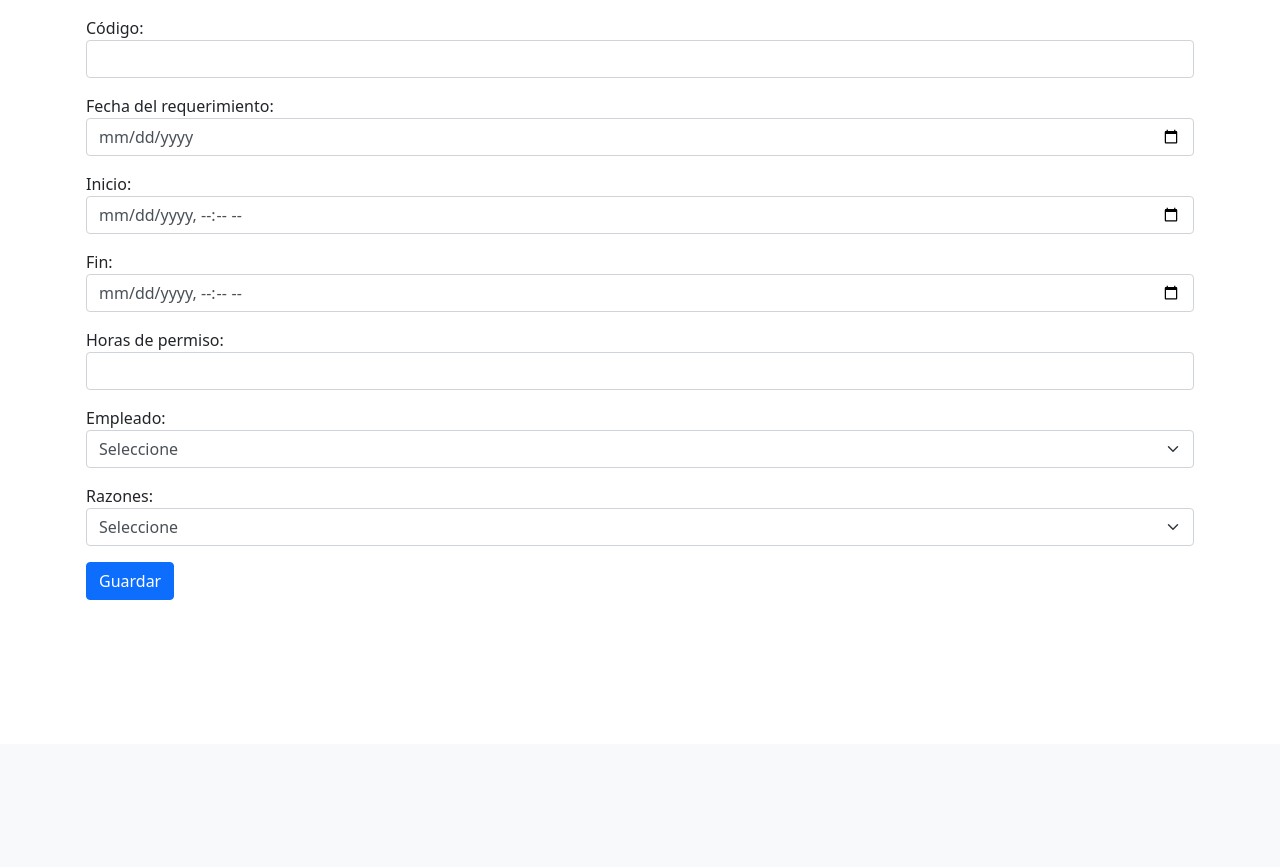
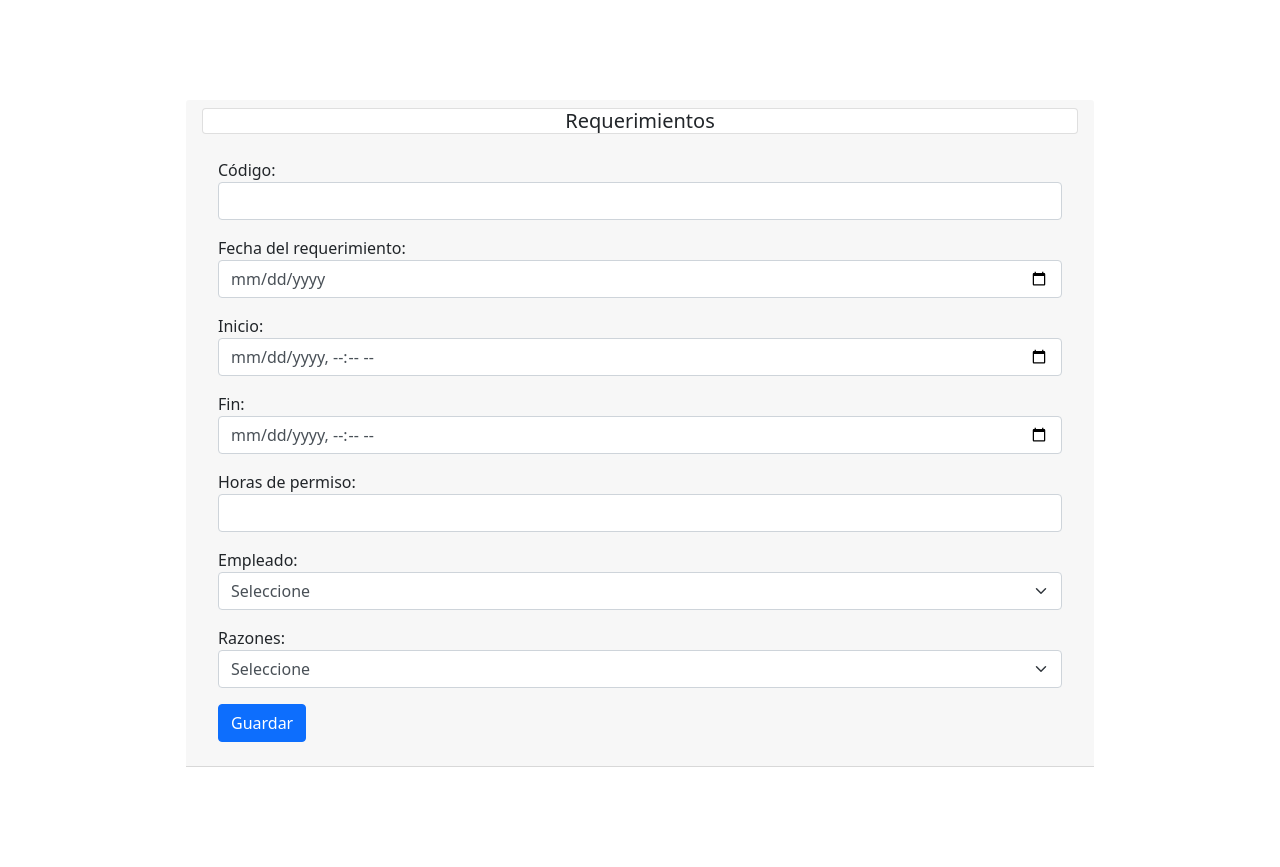
Before and after one commit to hectoralejandrg/appRequirements, a Django app: page /requirements/new in a window 1280 px wide. Shown: the part 56-923 px from the top of the page. Before the commit the page ends 656 px from the top, so only its background shows below. Run offline with Django 3.2, Linux system fonts and the light colour scheme; data comes from the database, SQL or seed files in the repository; data that the repository does not hold is empty; some libraries are stand-ins or nearby versions.

Commit message:
card heard reuqrimientos

```diff
--- a/employee/templates/employee/requirements_form.html
+++ b/employee/templates/employee/requirements_form.html
@@ -6,9 +6,14 @@
 
 {% block content %}
 <div class="mt-3">
+  <div class="card-header" style="margin:100px; ">
+    <h5 class="card text-center">Requerimientos</h5>
+        <div class="card-body">
     <form method="post"> {% csrf_token %}
         {{ form.as_p }}
         <button type="submit" class="btn btn-primary">Guardar</button>
     </form>
+  </div>
+</div>
 </div>
 {% endblock %}
```
